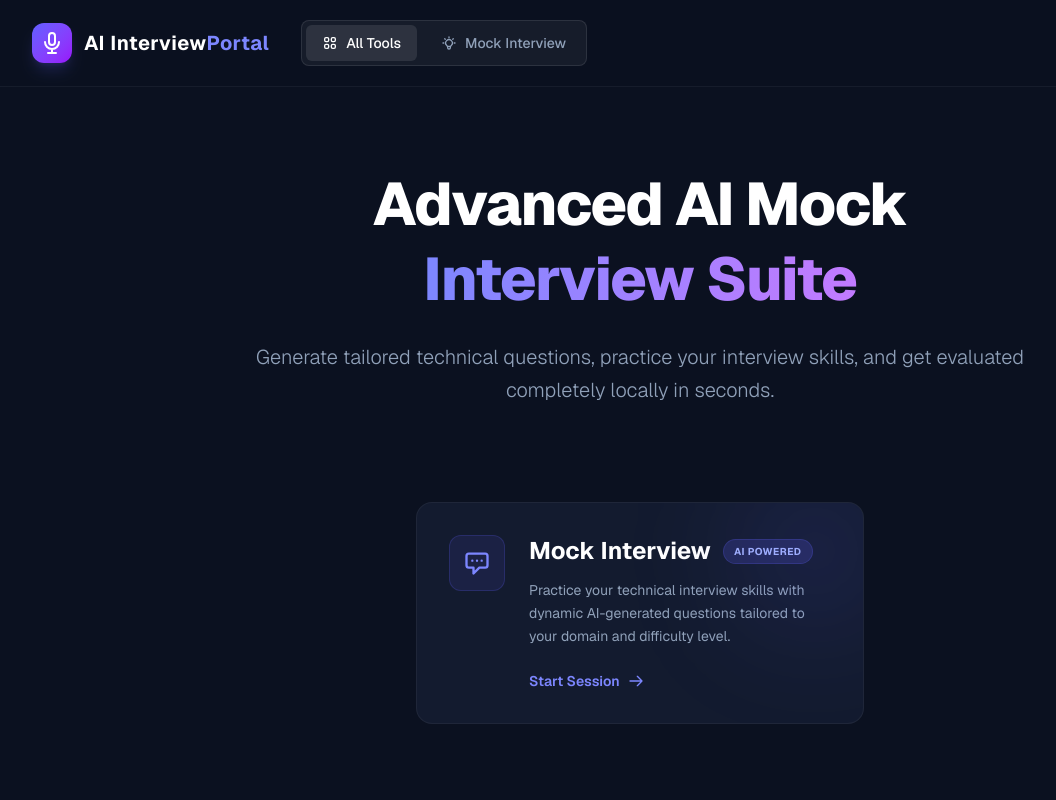
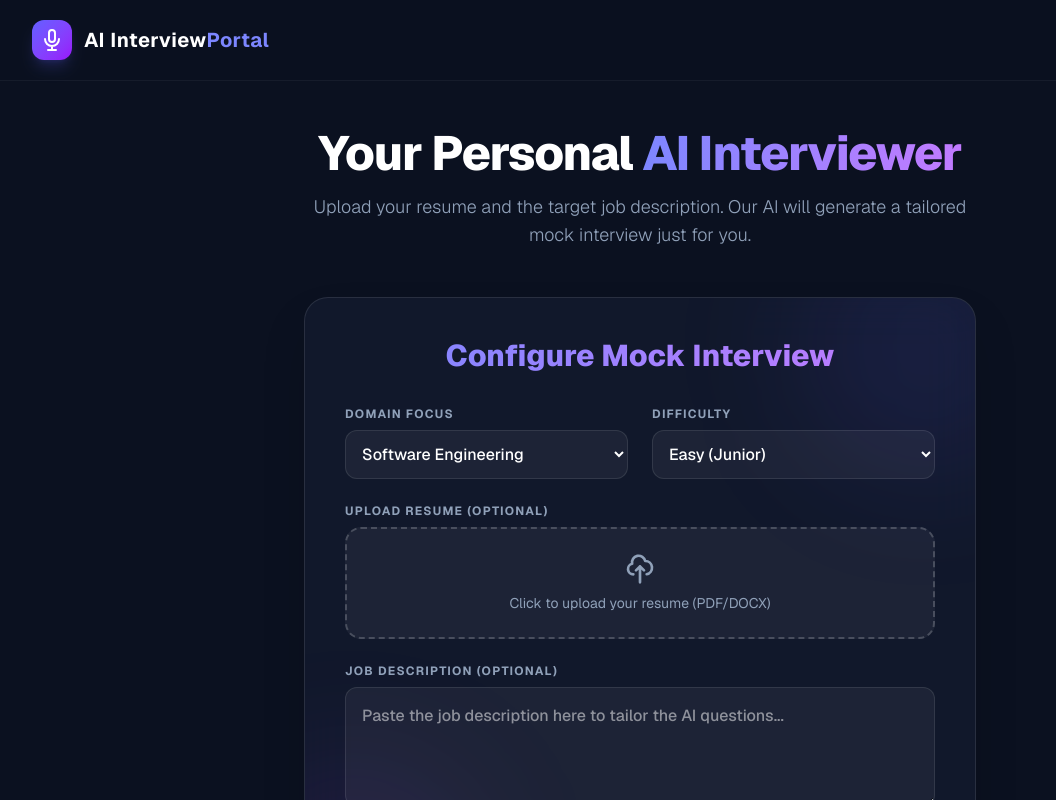
Before and after one commit to ChandrashekharaKM/Draft_Project, a Next.js app: page / in a window 1280 px wide. Shown: the top 800 px of the page, without its empty margins (0-1056 px from the left). Built offline with nearby package versions, Linux system fonts and the light colour scheme.

Commit message:
feat: complete mock interview flow with resume upload on home page

```diff
--- a/src/app/page.tsx
+++ b/src/app/page.tsx
@@ -1,82 +1,100 @@
 "use client";
-import React from 'react';
-import Link from 'next/link';
+import React, { useState } from 'react';
+import { InterviewSetupForm } from '@/components/interview/InterviewSetupForm';
+import { QuestionCard } from '@/components/interview/QuestionCard';
+import { NextQuestionButton } from '@/components/interview/NextQuestionButton';
+import { generateQuestions } from '@/services/interview';
 
 export default function Home() {
+  const [questions, setQuestions] = useState<string[]>([]);
+  const [currentIndex, setCurrentIndex] = useState(0);
+  const [isStarted, setIsStarted] = useState(false);
+  const [isLoading, setIsLoading] = useState(false);
+
+  const handleStart = async (domain: string, difficulty: string, resume: File | null, jobDesc: string) => {
+    setIsLoading(true);
+    // Simulate API call using our service (you could pass resume and jobDesc here in the future)
+    const generated = await generateQuestions(domain, difficulty);
+
+    // Fallback if not implemented yet
+    const dummyQuestions = generated.length > 0 ? generated : [
+      `Based on your resume, how would you optimize a slow-loading ${domain} application?`,
+      `The job description mentions scaling. Explain a complex technical scaling concept you recently learned.`,
+      `What are the most common pitfalls you face at a ${difficulty} level?`
+    ];
+    setQuestions(dummyQuestions);
+    setIsStarted(true);
+    setIsLoading(false);
+  };
+
+  const handleNext = () => {
+    if (currentIndex < questions.length - 1) {
+      setCurrentIndex(prev => prev + 1);
+    } else {
+      alert("Interview Completed! Proceeding to AI Evaluation...");
+      // Route to Candidate 3's Score page eventually
+    }
+  };
+
   return (
     <div className="min-h-screen bg-[#0B1120] text-slate-200 font-sans selection:bg-indigo-500/30">
 
       {/* Navigation Bar */}
       <nav className="flex items-center justify-between px-8 py-5 border-b border-white/5 bg-[#0B1120]/80 backdrop-blur-md sticky top-0 z-50">
-        <div className="flex items-center space-x-8">
         <div className="flex items-center space-x-3 cursor-pointer group">
           <div className="w-10 h-10 bg-gradient-to-br from-indigo-500 to-purple-600 rounded-xl flex items-center justify-center transform group-hover:rotate-12 transition-all duration-300 shadow-lg shadow-indigo-500/20">
             <svg className="w-6 h-6 text-white" fill="none" stroke="currentColor" viewBox="0 0 24 24"><path strokeLinecap="round" strokeLinejoin="round" strokeWidth="2" d="M19 11a7 7 0 01-7 7m0 0a7 7 0 01-7-7m7 7v4m0 0H8m4 0h4m-4-8a3 3 0 01-3-3V5a3 3 0 116 0v6a3 3 0 01-3 3z"></path></svg>
           </div>
           <span className="text-xl font-bold tracking-wide text-white">AI Interview<span className="text-indigo-400">Portal</span></span>
         </div>
-
-          <div className="hidden md:flex items-center space-x-2 bg-white/5 rounded-lg p-1 border border-white/10">
-            <button className="px-4 py-2 bg-white/10 text-white rounded-md text-sm font-medium transition-colors">
-              <span className="flex items-center space-x-2">
-                <svg className="w-4 h-4" fill="none" stroke="currentColor" viewBox="0 0 24 24"><path strokeLinecap="round" strokeLinejoin="round" strokeWidth="2" d="M4 6a2 2 0 012-2h2a2 2 0 012 2v2a2 2 0 01-2 2H6a2 2 0 01-2-2V6zM14 6a2 2 0 012-2h2a2 2 0 012 2v2a2 2 0 01-2 2h-2a2 2 0 01-2-2V6zM4 16a2 2 0 012-2h2a2 2 0 012 2v2a2 2 0 01-2 2H6a2 2 0 01-2-2v-2zM14 16a2 2 0 012-2h2a2 2 0 012 2v2a2 2 0 01-2 2h-2a2 2 0 01-2-2v-2z"></path></svg>
-                <span>All Tools</span>
-              </span>
-            </button>
-            <button className="px-4 py-2 text-slate-400 hover:text-white rounded-md text-sm font-medium transition-colors flex items-center space-x-2">
-               <svg className="w-4 h-4" fill="none" stroke="currentColor" viewBox="0 0 24 24"><path strokeLinecap="round" strokeLinejoin="round" strokeWidth="2" d="M9.663 17h4.673M12 3v1m6.364 1.636l-.707.707M21 12h-1M4 12H3m3.343-5.657l-.707-.707m2.828 9.9a5 5 0 117.072 0l-.548.547A3.374 3.374 0 0014 18.469V19a2 2 0 11-4 0v-.531c0-.895-.356-1.754-.988-2.386l-.548-.547z"></path></svg>
-               <span>Mock Interview</span>
-            </button>
-          </div>
-        </div>
       </nav>
 
       {/* Main Content */}
-      <main className="max-w-6xl mx-auto px-6 py-20 flex flex-col items-center">
+      <main className="max-w-6xl mx-auto px-6 py-12 flex flex-col items-center justify-center min-h-[calc(100vh-100px)]">
 
-        {/* Hero Section */}
-        <div className="text-center max-w-3xl mb-24 animate-fade-in-up">
-          <h1 className="text-5xl md:text-6xl font-extrabold text-white mb-6 tracking-tight leading-tight">
-            Advanced AI Mock <br/>
-            <span className="text-transparent bg-clip-text bg-gradient-to-r from-indigo-400 to-purple-400">
-              Interview Suite
-            </span>
+        {!isStarted ? (
+          <div className="w-full flex flex-col items-center animate-fade-in-up">
+            <div className="text-center max-w-2xl mb-12">
+              <h1 className="text-4xl md:text-5xl font-extrabold text-white mb-4 tracking-tight">
+                Your Personal <span className="text-transparent bg-clip-text bg-gradient-to-r from-indigo-400 to-purple-400">AI Interviewer</span>
               </h1>
-          <p className="text-lg md:text-xl text-slate-400 leading-relaxed font-light">
-            Generate tailored technical questions, practice your interview skills, and get evaluated completely locally in seconds.
+              <p className="text-lg text-slate-400 font-light">
+                Upload your resume and the target job description. Our AI will generate a tailored mock interview just for you.
               </p>
             </div>
 
-        {/* Tools Grid (Only Candidate 1's Part) */}
-        <div className="w-full flex justify-center">
-          <Link href="/interview" className="block w-full max-w-md group">
-            <div className="bg-[#131B2F] border border-white/5 hover:border-indigo-500/30 rounded-2xl p-8 transition-all duration-300 hover:shadow-2xl hover:shadow-indigo-500/10 hover:-translate-y-1 relative overflow-hidden">
-              {/* Glow effect */}
-              <div className="absolute top-0 right-0 -mt-4 -mr-4 w-32 h-32 bg-indigo-500/20 blur-3xl rounded-full group-hover:bg-indigo-500/30 transition-all"></div>
+            {isLoading ? (
+              <div className="flex flex-col items-center bg-[#131B2F]/80 p-12 rounded-3xl border border-white/10 shadow-2xl backdrop-blur-xl">
+                <div className="animate-spin rounded-full h-16 w-16 border-t-4 border-b-4 border-indigo-500 mb-6"></div>
+                <p className="text-xl font-bold text-transparent bg-clip-text bg-gradient-to-r from-indigo-400 to-purple-400">Analyzing Profile & Generating Questions...</p>
+              </div>
+            ) : (
+              <InterviewSetupForm onStart={handleStart} />
+            )}
+          </div>
+        ) : (
+          <div className="w-full max-w-4xl flex flex-col items-center space-y-10 animate-fade-in">
+            {/* Note: I'll need to update QuestionCard to fit the dark theme */}
+            <QuestionCard
+              question={questions[currentIndex]}
+              questionNumber={currentIndex + 1}
+              totalQuestions={questions.length}
+            />
 
-              <div className="flex items-start space-x-6">
-                <div className="flex-shrink-0">
-                  <div className="w-14 h-14 bg-indigo-500/10 rounded-xl flex items-center justify-center border border-indigo-500/20 text-indigo-400 group-hover:scale-110 group-hover:bg-indigo-500/20 transition-all duration-300">
-                    <svg className="w-7 h-7" fill="none" stroke="currentColor" viewBox="0 0 24 24"><path strokeLinecap="round" strokeLinejoin="round" strokeWidth="2" d="M8 10h.01M12 10h.01M16 10h.01M9 16H5a2 2 0 01-2-2V6a2 2 0 012-2h14a2 2 0 012 2v8a2 2 0 01-2 2h-5l-5 5v-5z"></path></svg>
+            {/* Candidate 2 Placeholder */}
+            <div className="w-full bg-[#131B2F] p-12 rounded-3xl shadow-xl border border-white/5 text-center text-slate-400 font-medium text-lg relative overflow-hidden group">
+               <div className="absolute inset-0 bg-indigo-500/5 opacity-0 group-hover:opacity-100 transition-opacity duration-300"></div>
+               <span className="relative z-10 text-indigo-300/70">[ Candidate 2: AI Evaluation Module (Answer Input) goes here ]</span>
+            </div>
+
+            <div className="w-full flex justify-end">
+              <NextQuestionButton
+                onClick={handleNext}
+                isLast={currentIndex === questions.length - 1}
+              />
             </div>
           </div>
-                <div className="flex-1">
-                  <div className="flex items-center space-x-3 mb-3">
-                    <h3 className="text-2xl font-bold text-white group-hover:text-indigo-300 transition-colors">Mock Interview</h3>
-                    <span className="px-2.5 py-1 text-[10px] font-bold uppercase tracking-wider bg-indigo-500/20 text-indigo-300 rounded-full border border-indigo-500/20">AI Powered</span>
-                  </div>
-                  <p className="text-slate-400 text-sm leading-relaxed mb-6">
-                    Practice your technical interview skills with dynamic AI-generated questions tailored to your domain and difficulty level.
-                  </p>
-                  <div className="flex items-center text-indigo-400 text-sm font-semibold group-hover:text-indigo-300 transition-colors">
-                    Start Session
-                    <svg className="w-4 h-4 ml-2 transform group-hover:translate-x-1 transition-transform" fill="none" stroke="currentColor" viewBox="0 0 24 24"><path strokeLinecap="round" strokeLinejoin="round" strokeWidth="2" d="M14 5l7 7m0 0l-7 7m7-7H3"></path></svg>
-                  </div>
-                </div>
-              </div>
-            </div>
-          </Link>
-        </div>
+        )}
 
       </main>
     </div>
--- /dev/null
+++ b/src/components/interview/InterviewSetupForm.tsx
@@ -0,0 +1,116 @@
+"use client";
+import React, { useState, useRef } from 'react';
+
+interface SetupFormProps {
+  onStart: (domain: string, difficulty: string, resume: File | null, jobDesc: string) => void;
+}
+
+export const InterviewSetupForm: React.FC<SetupFormProps> = ({ onStart }) => {
+  const [domain, setDomain] = useState('Software Engineering');
+  const [difficulty, setDifficulty] = useState('Medium');
+  const [jobDesc, setJobDesc] = useState('');
+  const [resume, setResume] = useState<File | null>(null);
+  const fileInputRef = useRef<HTMLInputElement>(null);
+
+  const handleFileChange = (e: React.ChangeEvent<HTMLInputElement>) => {
+    if (e.target.files && e.target.files.length > 0) {
+      setResume(e.target.files[0]);
+    }
+  };
+
+  const handleSubmit = (e: React.FormEvent) => {
+    e.preventDefault();
+    onStart(domain, difficulty, resume, jobDesc);
+  };
+
+  return (
+    <div className="bg-[#131B2F]/80 backdrop-blur-xl p-10 rounded-3xl shadow-2xl max-w-2xl w-full border border-white/10 relative overflow-hidden group">
+      <div className="absolute top-0 right-0 -mt-20 -mr-20 w-64 h-64 bg-indigo-500/10 blur-3xl rounded-full pointer-events-none"></div>
+      <div className="absolute bottom-0 left-0 -mb-20 -ml-20 w-64 h-64 bg-purple-500/10 blur-3xl rounded-full pointer-events-none"></div>
+
+      <h2 className="text-3xl font-extrabold mb-8 text-transparent bg-clip-text bg-gradient-to-r from-indigo-400 to-purple-400 text-center relative z-10">Configure Mock Interview</h2>
+
+      <form onSubmit={handleSubmit} className="space-y-6 relative z-10">
+
+        <div className="grid grid-cols-1 md:grid-cols-2 gap-6">
+          {/* Domain */}
+          <div>
+            <label className="block text-xs font-bold text-slate-400 mb-2 uppercase tracking-widest">Domain Focus</label>
+            <select
+              value={domain}
+              onChange={(e) => setDomain(e.target.value)}
+              className="w-full border border-white/10 bg-white/5 p-3 rounded-xl focus:ring-2 focus:ring-indigo-500 focus:border-indigo-500 transition-colors text-white font-medium outline-none"
+            >
+              <option className="bg-[#131B2F]">Software Engineering</option>
+              <option className="bg-[#131B2F]">Frontend Development</option>
+              <option className="bg-[#131B2F]">Backend Development</option>
+              <option className="bg-[#131B2F]">Data Science</option>
+              <option className="bg-[#131B2F]">Product Management</option>
+            </select>
+          </div>
+
+          {/* Difficulty */}
+          <div>
+            <label className="block text-xs font-bold text-slate-400 mb-2 uppercase tracking-widest">Difficulty</label>
+            <select
+              value={difficulty}
+              onChange={(e) => setDifficulty(e.target.value)}
+              className="w-full border border-white/10 bg-white/5 p-3 rounded-xl focus:ring-2 focus:ring-indigo-500 focus:border-indigo-500 transition-colors text-white font-medium outline-none"
+            >
+              <option className="bg-[#131B2F]">Easy (Junior)</option>
+              <option className="bg-[#131B2F]">Medium (Mid-Level)</option>
+              <option className="bg-[#131B2F]">Hard (Senior)</option>
+            </select>
+          </div>
+        </div>
+
+        {/* Resume Upload */}
+        <div>
+          <label className="block text-xs font-bold text-slate-400 mb-2 uppercase tracking-widest">Upload Resume (Optional)</label>
+          <div
+            className={`border-2 border-dashed ${resume ? 'border-indigo-500 bg-indigo-500/10' : 'border-white/20 bg-white/5'} rounded-2xl p-6 text-center cursor-pointer hover:border-indigo-500 hover:bg-white/10 transition-all duration-300`}
+            onClick={() => fileInputRef.current?.click()}
+          >
+            <input
+              type="file"
+              ref={fileInputRef}
+              onChange={handleFileChange}
+              className="hidden"
+              accept=".pdf,.doc,.docx"
+            />
+            {resume ? (
+              <div className="flex flex-col items-center">
+                <svg className="w-8 h-8 text-indigo-400 mb-2" fill="none" stroke="currentColor" viewBox="0 0 24 24"><path strokeLinecap="round" strokeLinejoin="round" strokeWidth="2" d="M9 12l2 2 4-4m6 2a9 9 0 11-18 0 9 9 0 0118 0z"></path></svg>
+                <span className="text-sm text-indigo-200 font-medium">{resume.name}</span>
+              </div>
+            ) : (
+              <div className="flex flex-col items-center">
+                <svg className="w-8 h-8 text-slate-400 mb-2" fill="none" stroke="currentColor" viewBox="0 0 24 24"><path strokeLinecap="round" strokeLinejoin="round" strokeWidth="2" d="M7 16a4 4 0 01-.88-7.903A5 5 0 1115.9 6L16 6a5 5 0 011 9.9M15 13l-3-3m0 0l-3 3m3-3v12"></path></svg>
+                <span className="text-sm text-slate-400">Click to upload your resume (PDF/DOCX)</span>
+              </div>
+            )}
+          </div>
+        </div>
+
+        {/* Job Description */}
+        <div>
+          <label className="block text-xs font-bold text-slate-400 mb-2 uppercase tracking-widest">Job Description (Optional)</label>
+          <textarea
+            value={jobDesc}
+            onChange={(e) => setJobDesc(e.target.value)}
+            placeholder="Paste the job description here to tailor the AI questions..."
+            className="w-full border border-white/10 bg-white/5 p-4 rounded-xl focus:ring-2 focus:ring-indigo-500 focus:border-indigo-500 transition-colors text-white font-medium outline-none min-h-[120px] resize-y"
+          ></textarea>
+        </div>
+
+        <button
+          type="submit"
+          className="w-full bg-gradient-to-r from-indigo-600 to-purple-600 hover:from-indigo-500 hover:to-purple-500 text-white font-bold py-4 px-6 rounded-xl transition-all duration-300 mt-4 shadow-lg shadow-indigo-500/25 hover:shadow-indigo-500/40 transform hover:-translate-y-1 text-lg flex items-center justify-center space-x-2"
+        >
+          <span>Generate Interview Session</span>
+          <svg className="w-5 h-5" fill="none" stroke="currentColor" viewBox="0 0 24 24"><path strokeLinecap="round" strokeLinejoin="round" strokeWidth="2" d="M13 10V3L4 14h7v7l9-11h-7z"></path></svg>
+        </button>
+      </form>
+    </div>
+  );
+};
--- a/src/components/interview/NextQuestionButton.tsx
+++ b/src/components/interview/NextQuestionButton.tsx
@@ -12,8 +12,8 @@ export const NextQuestionButton: React.FC<NextQuestionButtonProps> = ({ onClick,
       onClick={onClick}
       className={`px-10 py-4 rounded-2xl font-extrabold text-lg transition-all duration-300 shadow-xl transform hover:-translate-y-1 ${
         isLast
-          ? 'bg-gradient-to-r from-emerald-500 to-green-600 hover:from-emerald-600 hover:to-green-700 text-white'
-          : 'bg-gradient-to-r from-blue-600 to-indigo-600 hover:from-blue-700 hover:to-indigo-700 text-white'
+          ? 'bg-gradient-to-r from-emerald-500 to-green-600 hover:from-emerald-400 hover:to-green-500 text-white shadow-emerald-500/20'
+          : 'bg-gradient-to-r from-indigo-600 to-purple-600 hover:from-indigo-500 hover:to-purple-500 text-white shadow-indigo-500/20'
       }`}
     >
       {isLast ? 'Finish Interview 🎉' : 'Next Question ➔'}
--- a/src/components/interview/QuestionCard.tsx
+++ b/src/components/interview/QuestionCard.tsx
@@ -9,22 +9,23 @@ interface QuestionCardProps {
 
 export const QuestionCard: React.FC<QuestionCardProps> = ({ question, questionNumber, totalQuestions }) => {
   return (
-    <div className="bg-white p-8 rounded-3xl shadow-2xl w-full max-w-3xl border-l-8 border-blue-500 relative overflow-hidden">
-      <div className="absolute top-0 right-0 p-4 opacity-10">
-        <svg className="w-24 h-24 text-blue-500" fill="currentColor" viewBox="0 0 24 24"><path d="M12 2C6.48 2 2 6.48 2 12s4.48 10 10 10 10-4.48 10-10S17.52 2 12 2zm1 15h-2v-6h2v6zm0-8h-2V7h2v2z"/></svg>
+    <div className="bg-[#131B2F]/80 backdrop-blur-xl p-10 rounded-3xl shadow-2xl w-full max-w-4xl border-l-8 border-indigo-500 relative overflow-hidden group">
+      <div className="absolute top-0 right-0 p-4 opacity-5 group-hover:opacity-10 transition-opacity duration-500">
+        <svg className="w-32 h-32 text-indigo-400" fill="currentColor" viewBox="0 0 24 24"><path d="M12 2C6.48 2 2 6.48 2 12s4.48 10 10 10 10-4.48 10-10S17.52 2 12 2zm1 15h-2v-6h2v6zm0-8h-2V7h2v2z"/></svg>
       </div>
       <div className="flex justify-between items-center mb-8 relative z-10">
-        <span className="text-sm font-extrabold text-blue-600 tracking-widest uppercase bg-blue-50 px-4 py-2 rounded-full">
+        <span className="text-sm font-extrabold text-indigo-300 tracking-widest uppercase bg-indigo-500/10 px-4 py-2 rounded-full border border-indigo-500/20">
           Question {questionNumber} of {totalQuestions}
         </span>
         <span className="flex h-4 w-4 relative">
-          <span className="animate-ping absolute inline-flex h-full w-full rounded-full bg-blue-400 opacity-75"></span>
-          <span className="relative inline-flex rounded-full h-4 w-4 bg-blue-600"></span>
+          <span className="animate-ping absolute inline-flex h-full w-full rounded-full bg-indigo-400 opacity-75"></span>
+          <span className="relative inline-flex rounded-full h-4 w-4 bg-indigo-500"></span>
         </span>
       </div>
-      <h3 className="text-3xl font-semibold text-gray-800 leading-snug relative z-10">{question}</h3>
-      <div className="mt-10 border-t border-gray-100 pt-6 relative z-10">
-        <p className="text-sm text-gray-500 italic font-medium">💡 Think out loud and articulate your thoughts clearly.</p>
+      <h3 className="text-3xl md:text-4xl font-bold text-white leading-snug relative z-10">{question}</h3>
+      <div className="mt-10 border-t border-white/10 pt-6 relative z-10 flex items-center space-x-3">
+        <span className="text-xl">💡</span>
+        <p className="text-sm text-slate-400 italic font-medium">Think out loud and articulate your thoughts clearly.</p>
       </div>
     </div>
   );
```
Lines whose indentation alone changed are shown as unchanged.
